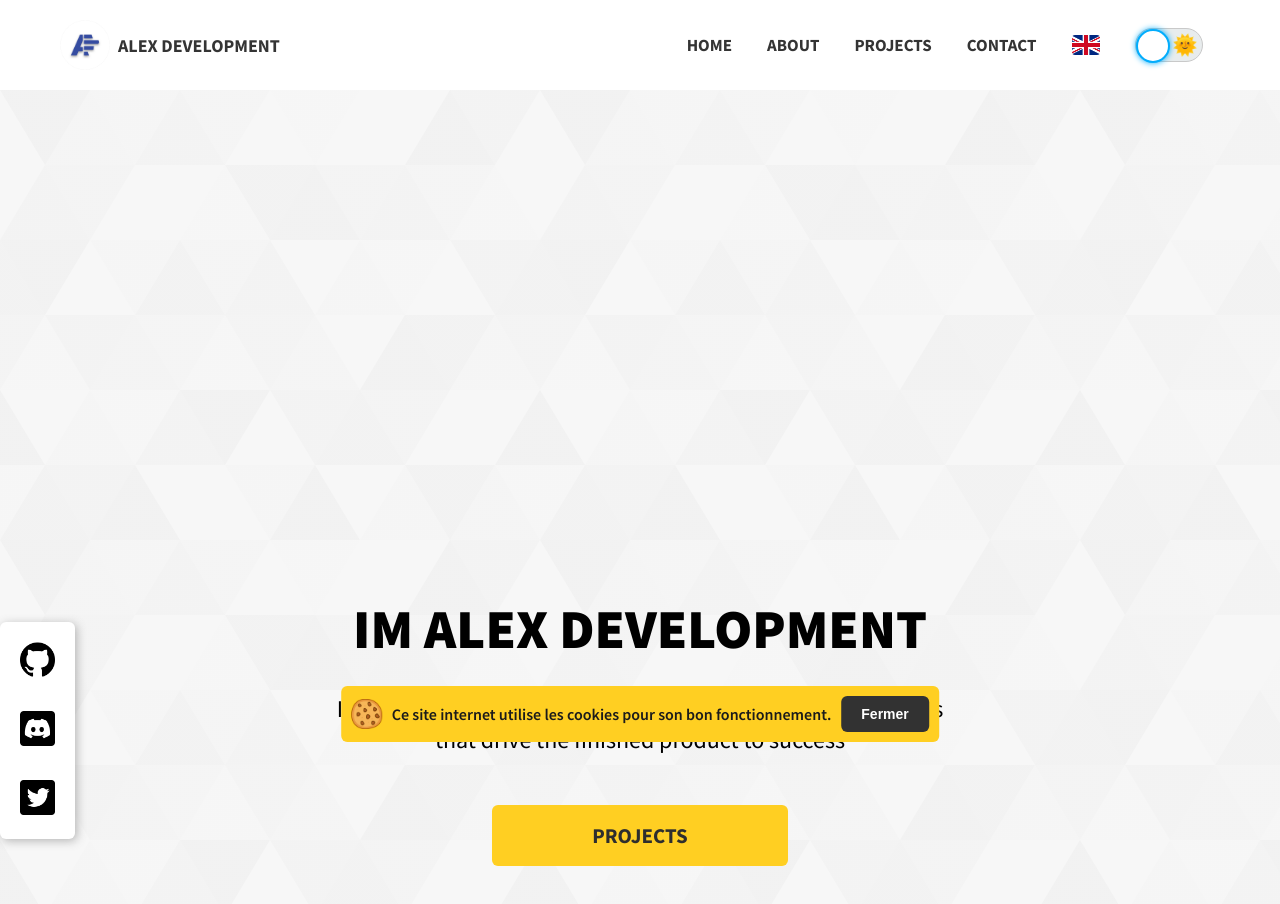
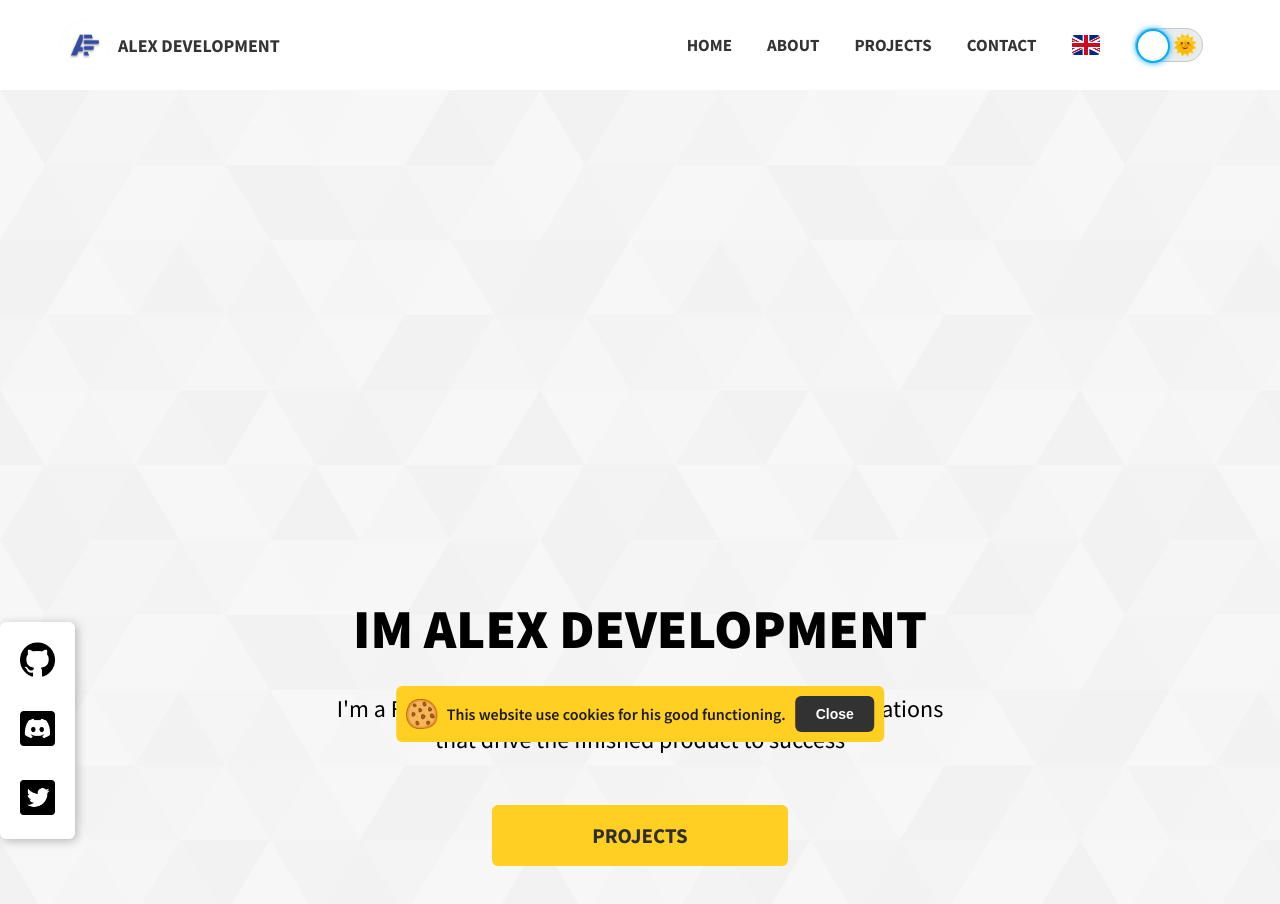
Before and after one commit to codebyalexx/Portfolio, a React (Create React App) app: page / in a window 1280 px wide. Shown: the top 904 px of the page. Built offline with nearby package versions, Linux system fonts and the light colour scheme.

Commit message:
:triangular_flag_on_post: Added Translations for Cookies Popup

```diff
--- a/src/components/CookiesPopup.jsx
+++ b/src/components/CookiesPopup.jsx
@@ -1,5 +1,6 @@
 import React, { Component } from 'react';
 import cookieImage from '../assets/cookies.png';
+import t from '../utils/translate';
 
 export default class CookiesPopup extends Component {
   /**
@@ -40,8 +41,8 @@ export default class CookiesPopup extends Component {
     return (
       <div className="cookies" style={{ display: show ? 'flex' : 'none' }}>
         <img src={cookieImage} alt="Cookie icon" className="cookies-icon" />
-        <p className="cookies-caption">Ce site internet utilise les cookies pour son bon fonctionnement.</p>
-        <button type="button" className="cookies-close" onClick={this.accept}>Fermer</button>
+        <p className="cookies-caption">{t`Ce site internet utilise les cookies pour son bon fonctionnement.`}</p>
+        <button type="button" className="cookies-close" onClick={this.accept}>{t`Fermer`}</button>
       </div>
     );
   }
--- a/src/translations/en.json
+++ b/src/translations/en.json
@@ -47,5 +47,9 @@
   "Votre message a été envoyé avec succès": "Your message has been successfully sent",
 
   "_footer": "",
-  "Développeur Web Frontend qui conçoit des applications Web qui mènent le produit fini à son succès": "Frontend web developer who designs web applications that drive the finished product to success"
+  "Développeur Web Frontend qui conçoit des applications Web qui mènent le produit fini à son succès": "Frontend web developer who designs web applications that drive the finished product to success",
+
+  "_cookies": "",
+  "Ce site internet utilise les cookies pour son bon fonctionnement.": "This website use cookies for his good functioning.",
+  "Fermer": "Close"
 }
--- a/src/translations/fr.json
+++ b/src/translations/fr.json
@@ -47,5 +47,9 @@
   "Votre message a été envoyé avec succès": "Votre message a été envoyé avec succès",
 
   "_footer": "",
-  "Développeur Web Frontend qui conçoit des applications Web qui mènent le produit fini à son succès": "Développeur Web Frontend qui conçoit des applications Web qui mènent le produit fini à son succès"
+  "Développeur Web Frontend qui conçoit des applications Web qui mènent le produit fini à son succès": "Développeur Web Frontend qui conçoit des applications Web qui mènent le produit fini à son succès",
+
+  "_cookies": "",
+  "Ce site internet utilise les cookies pour son bon fonctionnement.": "Ce site internet utilise les cookies pour son bon fonctionnement.",
+  "Fermer": "Fermer"
 }
```
